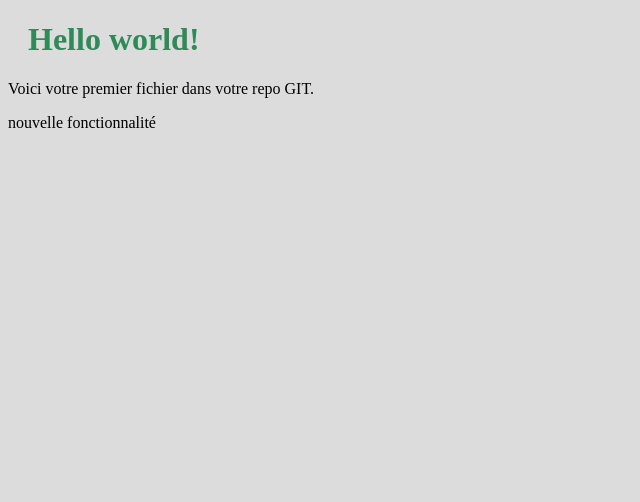
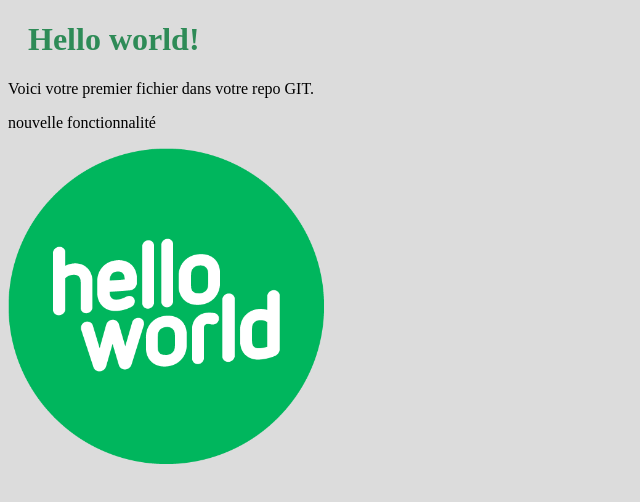
Before and after one commit to Efilrofzaggin4/Hello-world, a plain HTML site: page index.html in a window 1280 px wide. Shown: the whole page, without its empty margins (0-640 px from the left). Drawn offline with Linux system fonts and the light colour scheme.

Commit message:
feat(index.html): ajout d'image hello world

```diff
--- a/index.html
+++ b/index.html
@@ -11,6 +11,10 @@
     <h1>Hello world!</h1>
     <p>Voici votre premier fichier dans votre repo GIT.</p>
     <p>nouvelle fonctionnalité</p>
+    <div>
+        <img src="img_HW.png" alt="imageHw" style="width: 25%; max-width: 25%;">
+    </div>
+
 
 </body>
 
```
Also changed, not shown: img_HW.png (added).
